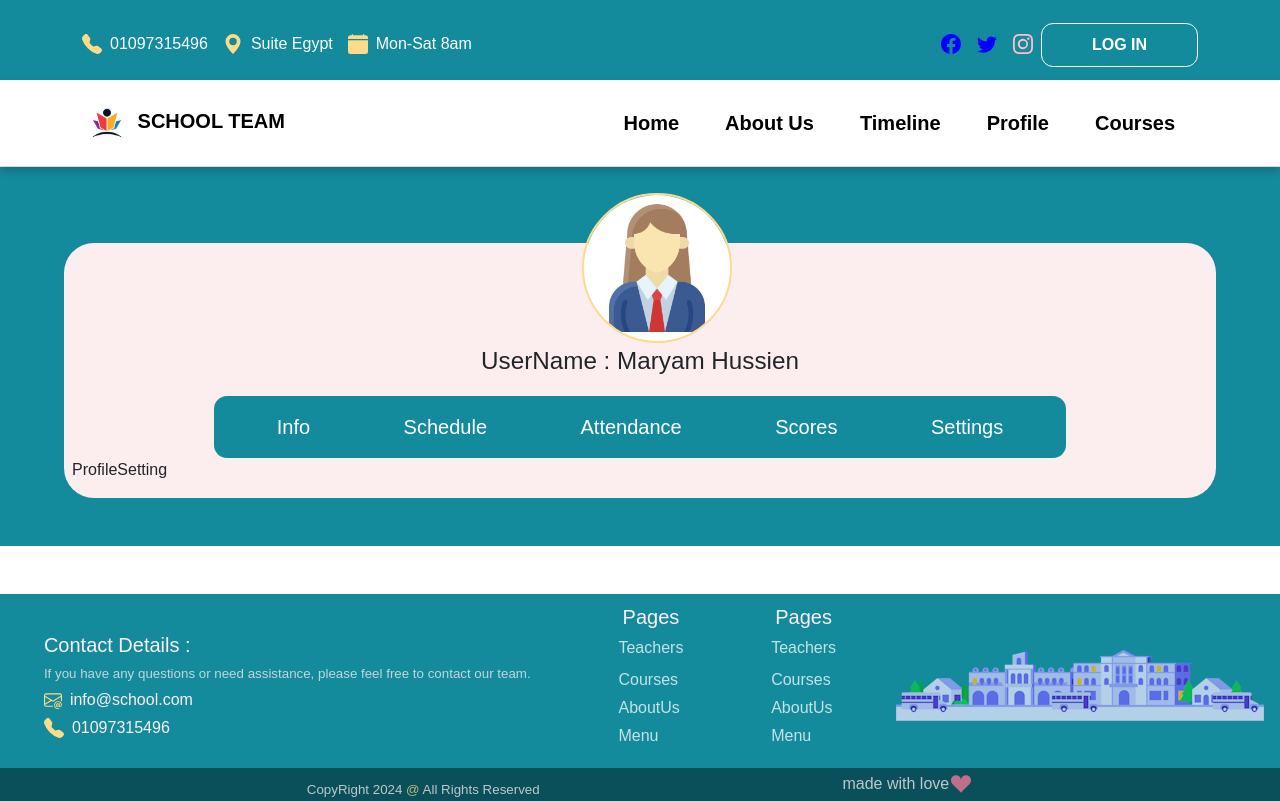
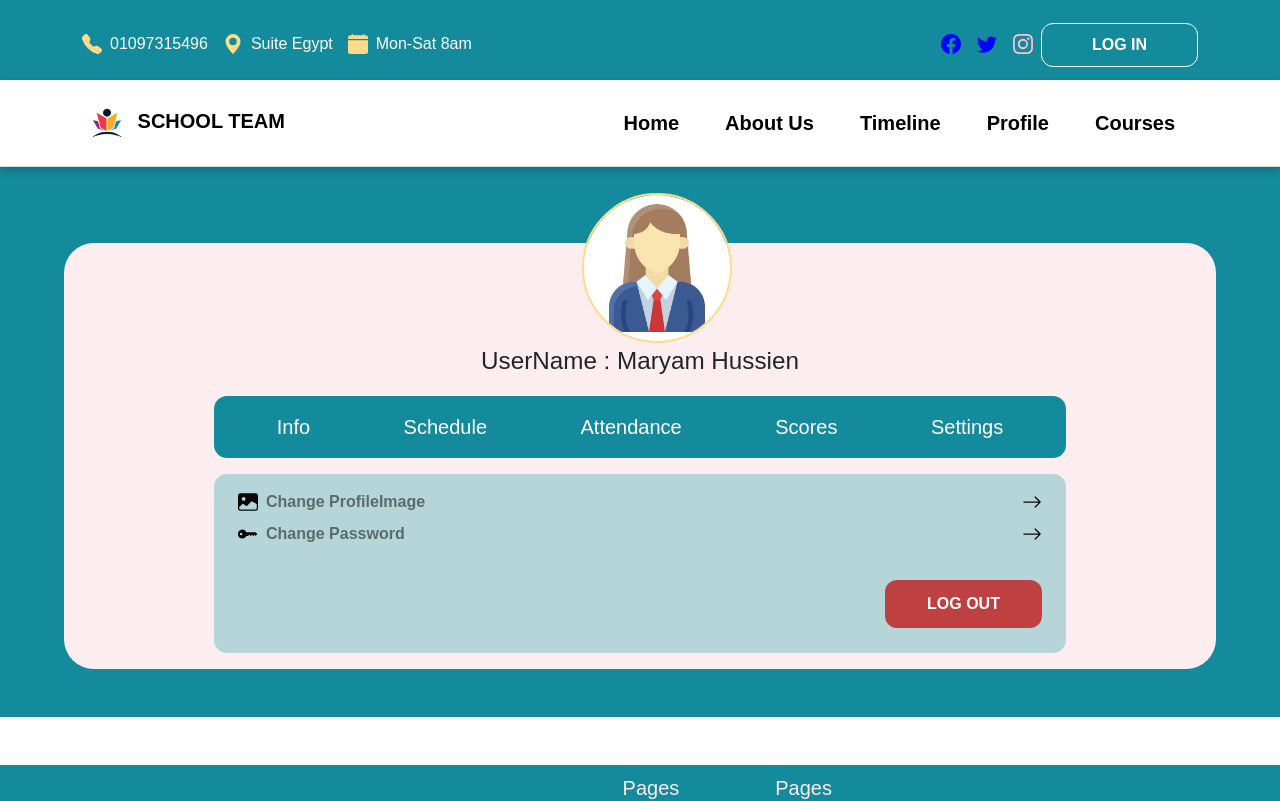
Before and after one commit to maryam-hussien/schoolManagmentSystem, a React (Vite) app in the folder FrontEnd/: page /profile/settings in a window 1280 px wide. Shown: the top 801 px of the page. Built offline with nearby package versions, Linux system fonts and the light colour scheme.

Commit message:
profile setting&attendence

```diff
--- a/FrontEnd/package.json
+++ b/FrontEnd/package.json
@@ -15,16 +15,20 @@
     "bootstrap": "^5.3.3",
     "cors": "^2.8.5",
     "date-fns": "^4.1.0",
+    "formik": "^2.4.6",
     "postcss": "^8.4.45",
     "prop-types": "^15.8.1",
     "react": "^18.3.1",
+    "react-big-calendar": "^1.15.0",
     "react-bootstrap-icons": "^1.11.4",
     "react-dom": "^18.3.1",
     "react-icons": "^5.3.0",
     "react-router-dom": "^6.26.2",
     "react-slick": "^0.30.2",
     "slick-carousel": "^1.8.1",
-    "tailwindcss": "^3.4.11"
+    "sweetalert2": "^11.14.1",
+    "tailwindcss": "^3.4.11",
+    "yup": "^1.4.0"
   },
   "devDependencies": {
     "@eslint/js": "^9.9.0",
--- /dev/null
+++ b/FrontEnd/src/Components/ProfileAttendence/ProfileAttendance.css
@@ -0,0 +1,10 @@
+.ProfileAttendance{
+  border-radius: 13px;
+  background-color: #b6d5d8;
+  width: 94%;
+}
+@media (max-width: 668px) {
+.ProfileAttendance{
+  width: 100%;
+}
+}
--- a/FrontEnd/src/Components/ProfileAttendence/ProfileAttendence.jsx
+++ b/FrontEnd/src/Components/ProfileAttendence/ProfileAttendence.jsx
@@ -1,8 +1,42 @@
+import { Calendar, dateFnsLocalizer } from 'react-big-calendar';
+import { format, parse, startOfWeek, getDay } from 'date-fns';
+import 'react-big-calendar/lib/css/react-big-calendar.css';
+import { enUS } from 'date-fns/locale'; // Import the locale directly
+import './ProfileAttendance.css'
 
-const ProfileAttendence = () => {
+
+const localizer = dateFnsLocalizer({
+  format,
+  parse,
+  startOfWeek,
+  getDay,
+  locales: { 'en-US': enUS },
+});
+
+// Example attendance data
+const attendanceData = [
+  { title: '✔️ Present', start: new Date('2024-10-01'), end: new Date('2024-10-01') },
+  { title: '❌ Absent', start: new Date('2024-10-02'), end: new Date('2024-10-02') },
+  // Add more days as needed
+];
+
+const ProfileAttendance = () => {
   return (
-    <div>ProfileAttendence</div>
-  )
-}
+    <div className='ProfileAttendance m-auto mt-5 px-3 py-3  fs-5 ' >
+    <Calendar
+      localizer={localizer}
+      events={attendanceData}
+      startAccessor="start"
+      endAccessor="end"
+      style={{ height: 500 }}
+      views={['month']} // Only show month view
+      popup={true}
+      eventPropGetter={(event) => ({
+        style: { backgroundColor: event.title.includes('✔️') ? 'green' : 'red' }
+      })}
+    />
+    </div>
+  );
+};
 
-export default ProfileAttendence
+export default ProfileAttendance;
--- a/FrontEnd/src/Components/ProfileInfo/ProfileInfo.jsx
+++ b/FrontEnd/src/Components/ProfileInfo/ProfileInfo.jsx
@@ -22,14 +22,18 @@ const ProfileInfo = () => {
     </div>
     </div>
     <div className='ProfilecontentSection mt-3 px-4 py-3  fs-6 lh-lg m-auto'>
-    <div className='fs-6 fw-semibold mb-1'> Emergency contacts </div>
+    <div className='fs-6 fw-semibold mb-1'> Emergency Info </div>
     <div className=' opacity-75  border-bottom border-secondary mb-1'>
-      <div className='fs-6 fw-medium'>Father's Number</div>
+      <div className='fs-6 fw-medium'>Father Number</div>
+      <div>01234567</div>
+    </div>
+    <div className=' opacity-75 mb-1 border-bottom border-secondary'>
+      <div className='fs-6 fw-medium'>Mother Number</div>
       <div>01234567</div>
     </div>
     <div className=' opacity-75 mb-1'>
-      <div className='fs-6 fw-medium'>Mother's Number</div>
-      <div>01234567</div>
+      <div className='fs-6 fw-medium'>Blood Group</div>
+      <div>O+</div>
     </div>
 
 </div>
--- a/FrontEnd/src/Components/ProfileSetting/ProfileSetting.jsx
+++ b/FrontEnd/src/Components/ProfileSetting/ProfileSetting.jsx
@@ -1,7 +1,39 @@
+import "./profileSetting.css"
+import {ImageFill ,ArrowRight ,KeyFill} from 'react-bootstrap-icons'
+import { useNavigate } from 'react-router-dom'; // Import the useNavigate hook
 
 const ProfileSetting = () => {
+  const navigate = useNavigate(); // Initialize the useNavigate hook
+
   return (
-    <div>ProfileSetting</div>
+
+    <div className="ProfileSetting m-auto mt-3 px-4 py-3  fs-6">
+        <div className="d-flex align-items-center justify-content-between mb-2 ">
+          <div>
+                <ImageFill style={{ color: 'rgb(10 5 7)', fontSize: '20px' }} />
+                <span className="ms-2 text-black-50 fw-semibold">Change ProfileImage</span>
+          </div>
+          <div>
+                <ArrowRight style={{ color: 'rgb(10 5 7)', fontSize: '20px' , cursor: 'pointer'}}
+                            onClick={() => navigate('/profile')} // Navigate on click
+                            />
+          </div>
+        </div>
+        <div className="d-flex align-items-center justify-content-between">
+          <div>
+                <KeyFill style={{ color: 'rgb(10 5 7)', fontSize: '20px' }} />
+                <span className="ms-2 text-black-50 fw-semibold">Change Password</span>
+          </div>
+          <div>
+                <ArrowRight style={{ color: 'rgb(10 5 7)', fontSize: '20px', cursor: 'pointer' }}
+                            onClick={() => navigate('/profile')} // Navigate on click
+/>
+          </div>
+        </div>
+        <div className="mt-4 d-flex justify-content-end">
+        <button className="btn btn-primary" type="button">Log Out</button>
+</div>
+    </div>
   )
 }
 
--- /dev/null
+++ b/FrontEnd/src/Components/ProfileSetting/profileSetting.css
@@ -0,0 +1,10 @@
+.ProfileSetting{
+    border-radius: 13px;
+    background-color: #b6d5d8;
+    width: 75%;
+  }
+  @media (max-width: 668px) {
+  .ProfileSetting{
+    width: 100%;
+  }
+  }
```
Also changed, not shown: 1 other file (tests, documents, lock files or other folders).
